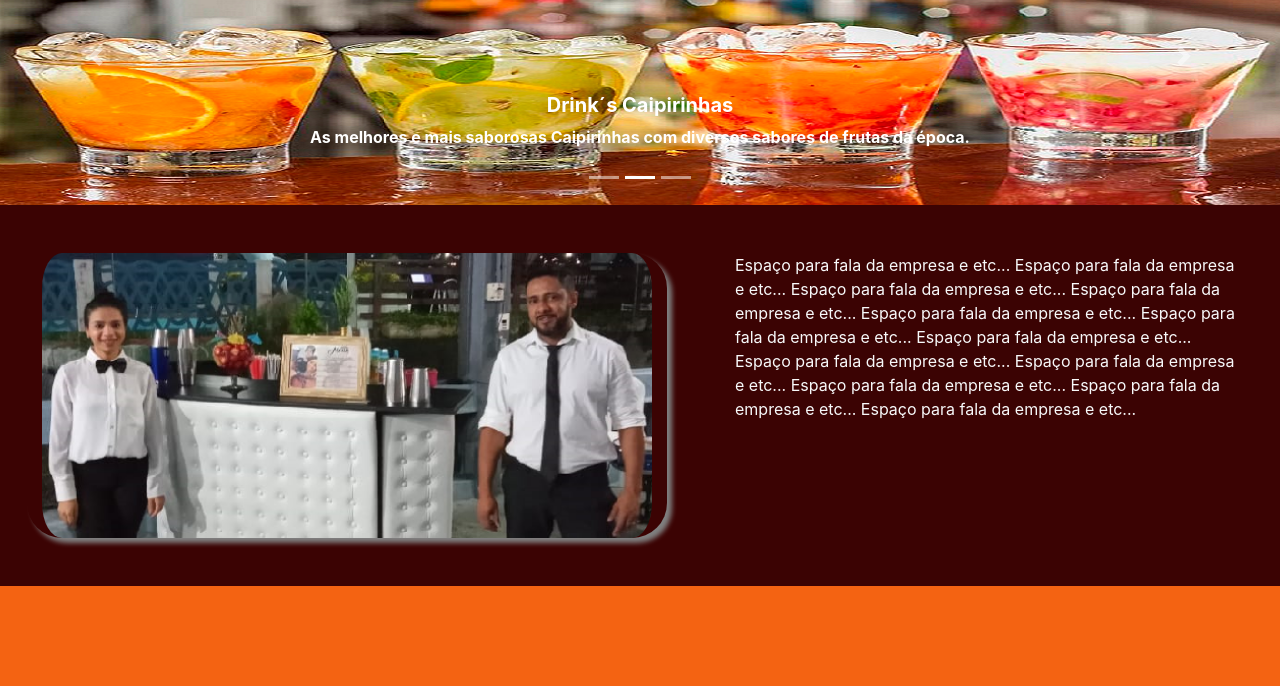
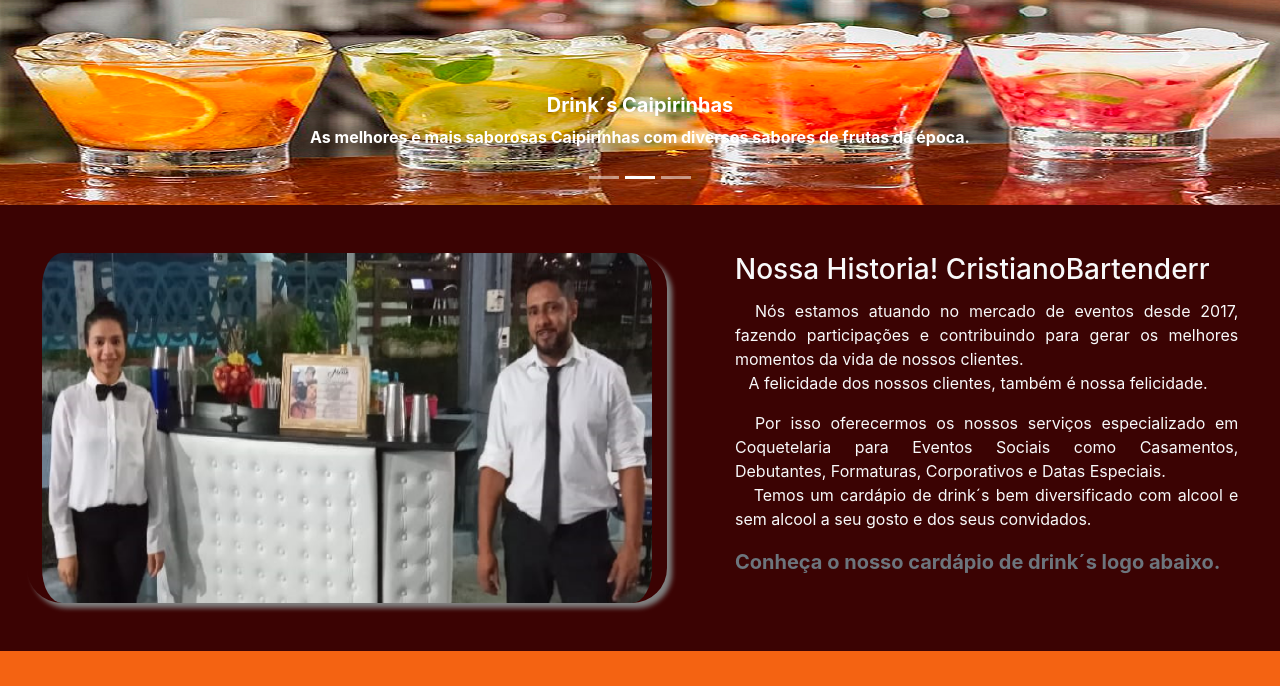
Before and after one commit to CristianoBartenderr/festa, a plain HTML site: page index.html in a window 1280 px wide. Shown: the part 93-779 px from the top of the page. Drawn offline with nearby package versions, Linux system fonts and the light colour scheme; a script that the page names is missing.

Commit message:
add texto sobre negócios

```diff
--- a/css/style.css
+++ b/css/style.css
@@ -4,9 +4,23 @@
 }
 .secao_negocio{
     background: rgba(59,3,3,255);
+
 }
+.secao_negocio_t{
+    margin-top: none;
+}
+.secao_negocio_p1,.secao_negocio_p2{
+    text-indent:20px;
+    text-align: justify;
+}
+.secao_negocio_p3{
+    font-size: 20px;
+    font-weight: 650;
+}
+
 .secao_negocio_foto{
     width:450px;
+    height: 350px;
     border-radius: 35px;
     box-shadow: 5px 5px 5px gray;
 }
@@ -146,6 +160,9 @@ u{
         text-decoration:none;
         border-bottom: 1px solid black;
     }
+    .secao_negocio_t{
+        margin-top: 20px;
+    }
 }
 @media(min-width: 160px) and (max-width:680px) {
     u{
--- a/index.html
+++ b/index.html
@@ -100,24 +100,21 @@
     <section class="container-fluid secao_negocio pt-5">
         <div class="row justify-content-around pb-5">
 
-                <img src="foto/dupla.png" class="secao_negocio_foto col-lg-6 col-md-5 col-sm-6" data-aos="fade-up" alt="">
+            <img src="foto/dupla.png" class="secao_negocio_foto col-lg-6 col-md-5 col-sm-6" data-aos="fade-up" alt="">
 
-            <p class="secao_negocio_p1 col-lg-5 col-md-5 col-sm-5  text-light" data-aos="fade-up">
+            <div class=" col-lg-5 col-md-5 col-sm-5  text-light" data-aos="fade-up">
+              <H3 class="secao_negocio_t" >Nossa Historia! CristianoBartenderr</H3>
+              <p class="secao_negocio_p1 pt-1">Nós estamos atuando no mercado de eventos desde 2017, fazendo participações e contribuindo para gerar os melhores momentos da vida de nossos clientes. <br>
+                &nbsp;&nbsp;&nbsp;A felicidade dos nossos clientes, também é nossa felicidade. </p>
+              <p class="secao_negocio_p2">Por isso oferecermos os nossos serviços especializado em Coquetelaria para Eventos Sociais como Casamentos, Debutantes, Formaturas, Corporativos e Datas Especiais. <br>
+                &nbsp;&nbsp;&nbsp;Temos um cardápio de drink´s bem diversificado com alcool e sem alcool a seu gosto e dos seus convidados.</p>
 
-               Espaço para fala da empresa e etc...
-               Espaço para fala da empresa e etc...
-               Espaço para fala da empresa e etc...
-               Espaço para fala da empresa e etc...
-               Espaço para fala da empresa e etc...
-               Espaço para fala da empresa e etc...
-               Espaço para fala da empresa e etc...
-               Espaço para fala da empresa e etc...
-               Espaço para fala da empresa e etc...
-               Espaço para fala da empresa e etc...
-               Espaço para fala da empresa e etc...
-               Espaço para fala da empresa e etc...
+              <p class="text-muted secao_negocio_p3">
+                Conheça o nosso cardápio de drink´s logo abaixo.
+              </p>
             </p>
-        </div>
+          </div>
+       </div>
     </section>
 
     <section class="container-fluid secao_drinks pt-5 pb-5" id="secao_drinks">
```
